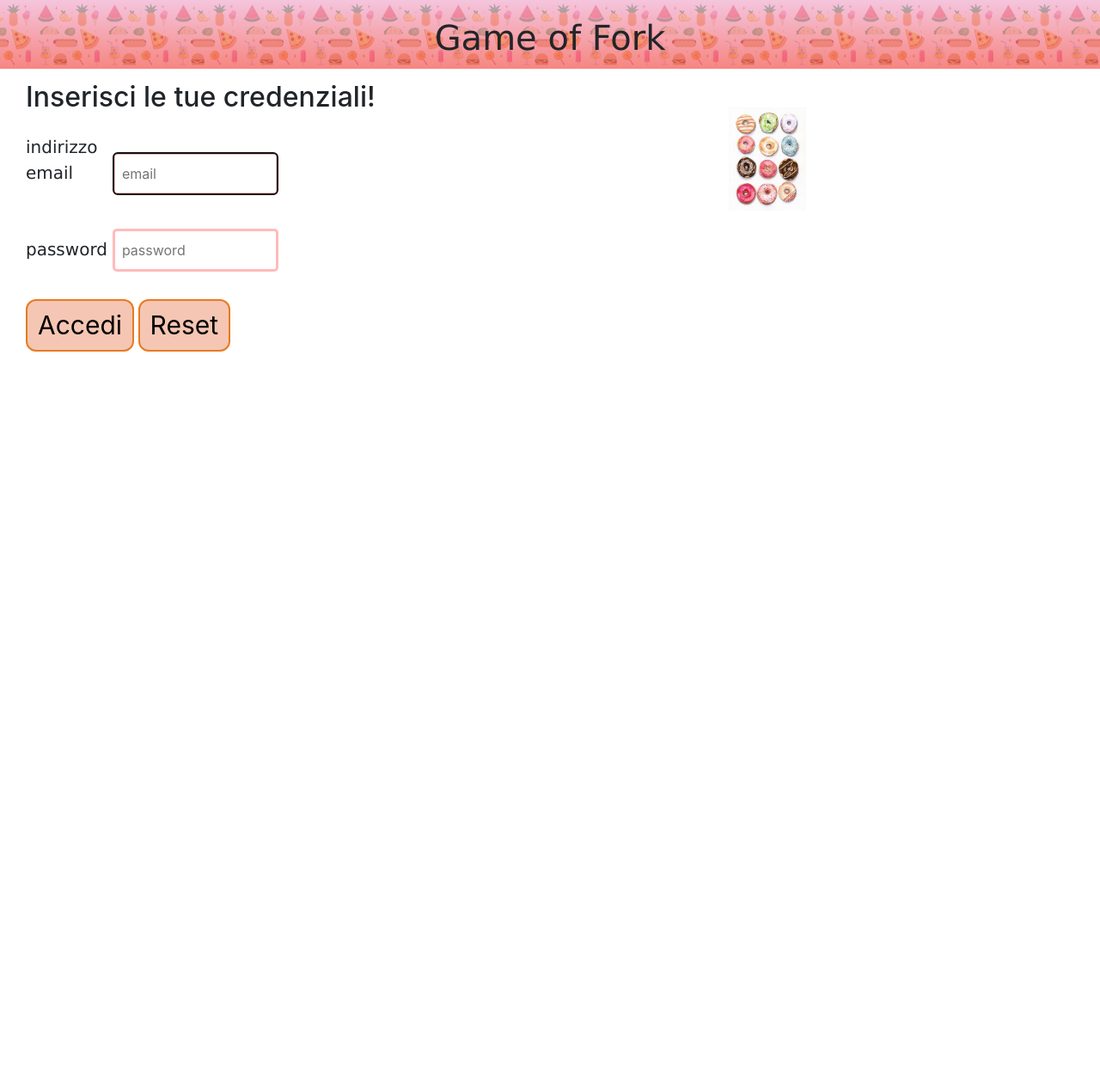
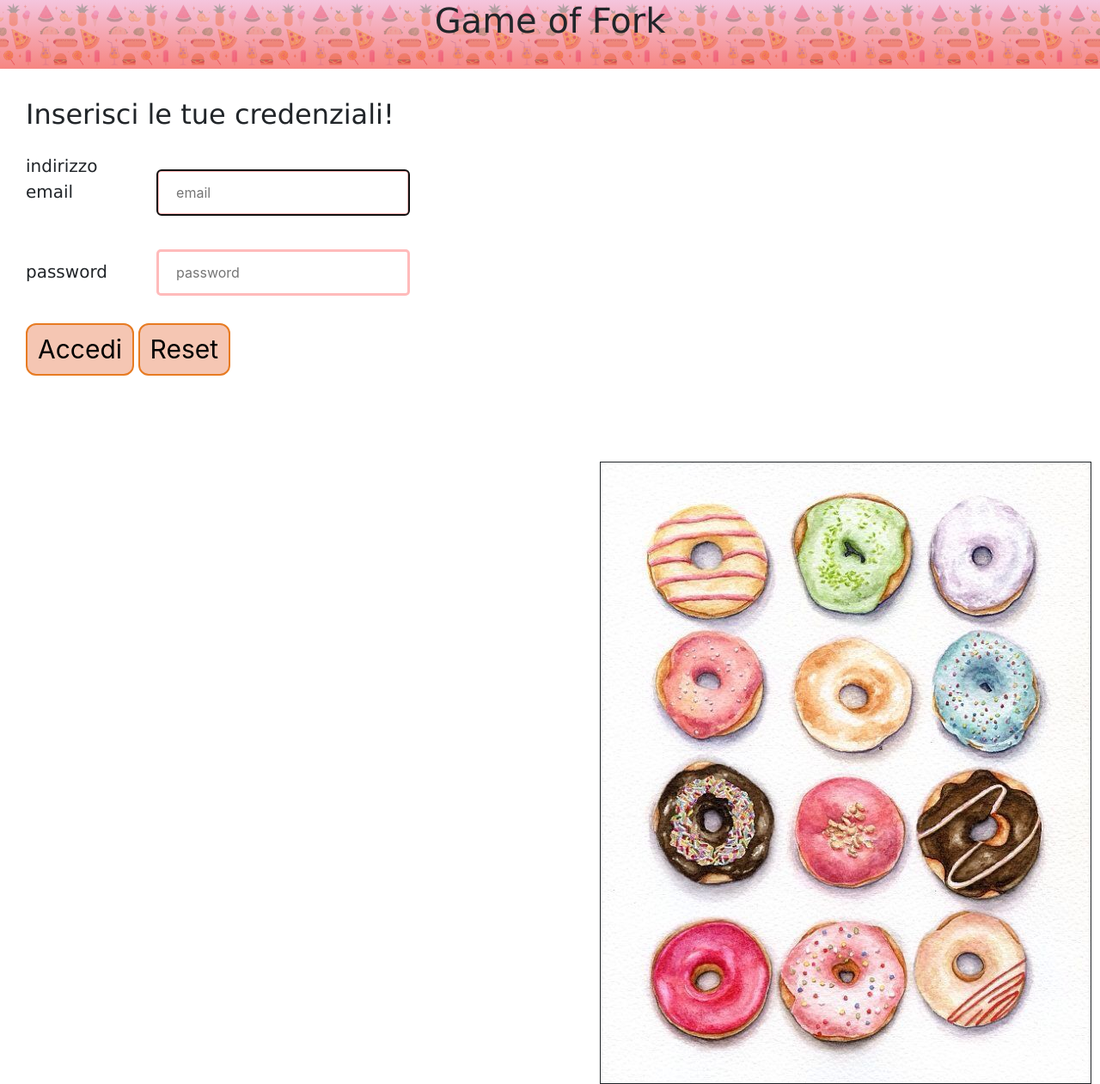
Before and after one commit to cooking-forum/cooking, a PHP site: page /login/login.html in a window 1280 px wide. Shown: the whole page at 86% size. Before the commit the page ends 409 px from the top, so only its background shows below. Run offline with PHP 8.4, Linux system fonts and the light colour scheme.

Commit message:
Add files via upload

```diff
--- a/login/login.css
+++ b/login/login.css
@@ -6,43 +6,45 @@ body {
 }
 
 .header{
-    font-family: Verdana, Geneva, Tahoma, sans-serif;
-    height: 80px;
-    width: 100%;
+    font-family:Verdana, Geneva, Tahoma, sans-serif;
+    height:80px;
+	width:100%;
 	z-index:2;
     background-image: linear-gradient(rgba(240, 173, 214, 0.7),rgba(242, 83, 83, 0.7)), url(../immagini/sfondo.jpg);
     background-position: center;
     background-size: contain;
     position: fixed;
+
+
 }
 
 h1{
     text-align: center;
+    font-family:Verdana, Geneva, Tahoma, sans-serif;
+}
+
+h2{
+    width: 100%;
+    text-align: left;
     font-family: Verdana, Geneva, Tahoma, sans-serif;
-    font-size: 60px;
-    margin-top: 20px;
+    font-size: 40px;
+    margin-top: 50px;
 }
+
 
 .column.left {
     float: left;
-    width: 40%;
-    margin-top: 50px;
+    width: 60%;
+    margin-top: 20px;
     margin-left: 10px;
 }
 
-.column.right {
+.img{
     float: right;
-    width: 40%;
-    margin-top: 1px;
+    border: 1px solid;
+    vertical-align: baseline;  /* non funziona!! */
+    margin-top: 80px;
     margin-right: 10px;
-}
-
-img{
-    width: 90px;
-    height: 120px;
-    margin-top: 100px;
-    margin-left: 90px;
-    float: left;
 }
 
 .form-login {
@@ -53,7 +55,7 @@ img{
 
 .form-input {
     width: 40%;
-    padding: 10px 8px;
+    padding: 12px 20px;
     margin: 8px 0;
     margin-top: 6px;
     display: inline-block;
@@ -82,5 +84,5 @@ img{
     display: inline-block;
     font-family: Verdana, Geneva, Tahoma, sans-serif;
     font-size: 20px;
-    padding: 10px 8px 10px 0;
+    padding: 12px 12px 12px 0;
 }
--- a/login/login.html
+++ b/login/login.html
@@ -31,9 +31,10 @@
         </form>
     </div>
 
-    <div class="column right">
+    <div class="img">
         <img src="../immagini/bf58cea0-991d-4793-88f3-83202fb989c0.jpeg">
     </div>
 
+
 </body>
 </html>
--- a/login/login.php
+++ b/login/login.php
@@ -5,7 +5,7 @@
     <?php
         session_start();
 
-        $dbconn = pg_connect("host=localhost dbname=registrazione port=5432 user=donia password=diag") or die("Impossibile connettersi: " . pg_last_error());
+        $dbconn = pg_connect("host=localhost dbname=forum port=5432 user=postgres password=Stella") or die("Impossibile connettersi: " . pg_last_error());
 
         if (!(isset($_POST['accessButton']))) { header("Location: ../home/index.html"); }
         else {
@@ -25,7 +25,7 @@
                 else {
                     $nome=$line['nome'];
                     $_SESSION['username']= "$email";
-                    header("Location: ../home/index.html");
+                    header("Location: ../home/home.php");
                     //echo "<a href = ../home/index.html>Premi qui per andare al tuo profilo utente </a>";
                 }
             }
```
